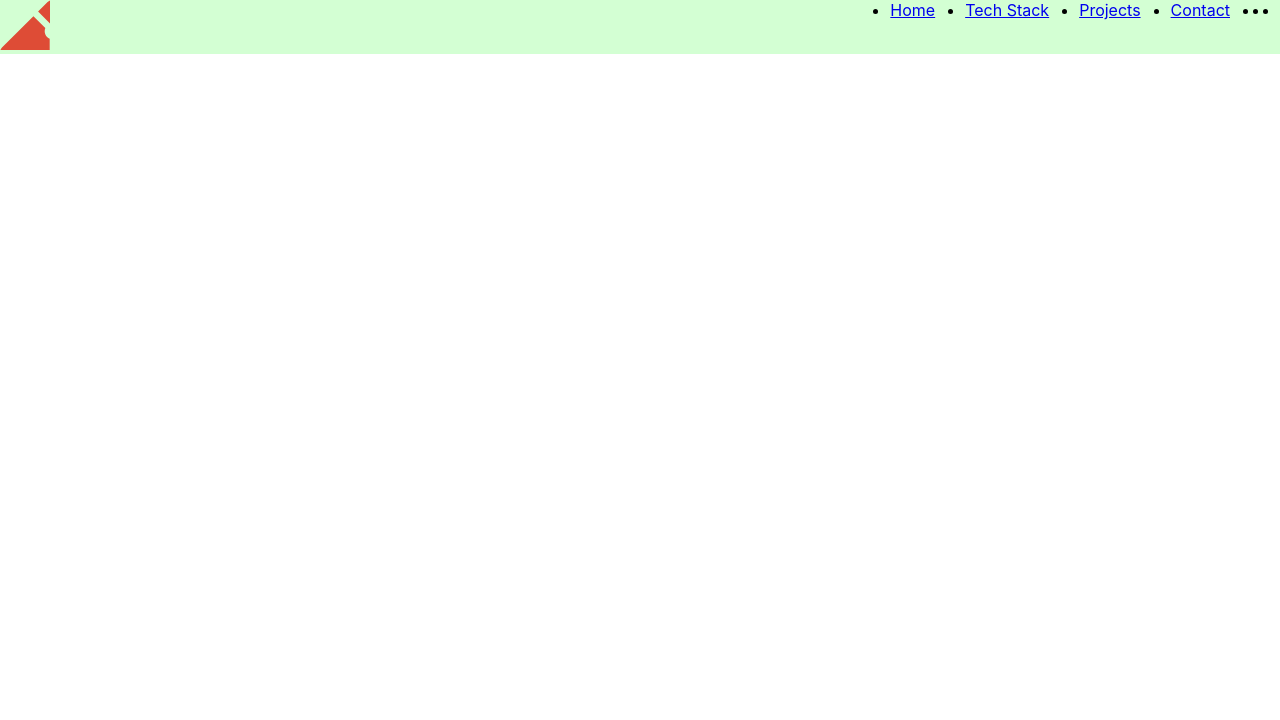
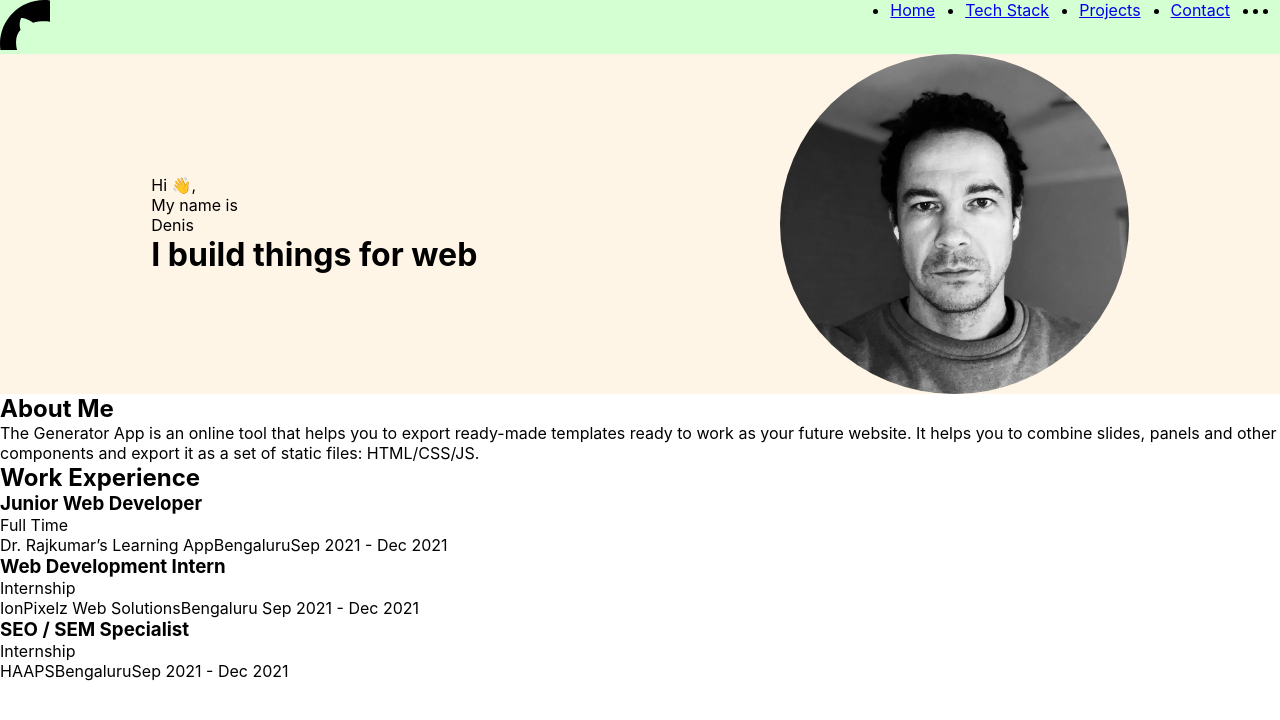
Before and after one commit to dyv21/portfolio, a React app: page / in a window 1280 px wide. Shown: the top 720 px of the page. Built offline with nearby package versions, Linux system fonts and the light colour scheme.

Commit message:
add Main & About

```diff
--- a/src/App.tsx
+++ b/src/App.tsx
@@ -1,12 +1,16 @@
 import './App.css';
 import styled from 'styled-components';
 import {Header} from "./layout/header/Header";
+import {Main} from "./layout/sections/main/Main";
+import {About} from "./layout/sections/about/About";
 
 
 function App() {
     return (
         <div className="App">
           <Header/>
+          <Main/>
+          <About/>
             {/*<Title>Styled-components <span>.attrs</span> method</Title>*/}
 
             {/*<Form>*/}
--- /dev/null
+++ b/src/components/FlexWrapper.tsx
@@ -0,0 +1,16 @@
+import styled from 'styled-components';
+
+type FlexWrapperType = {
+  direction?: string
+  justyfy?: string
+  align?: string
+  wrap?: string
+}
+
+export const FlexWrapper = styled.div<FlexWrapperType>`
+  display: flex;
+  flex-direction: ${props => props.direction || "row"};
+  justify-content: ${props => props.justyfy || "flex-start"};
+  align-items: ${props => props.align || "stretch"};
+  flex-wrap: ${props => props.wrap || "nowrap"}
+`
--- a/src/components/logo/logo.tsx
+++ b/src/components/logo/logo.tsx
@@ -6,7 +6,7 @@ export const Logo = () => {
   return (
     <StyledLogo href="/">
 
-      <Icon iconId={'git-icon'}/>
+      <Icon iconId={'github-icon'}/>
 
     </StyledLogo>
   );
--- /dev/null
+++ b/src/layout/sections/about/About.tsx
@@ -0,0 +1,50 @@
+import React from 'react';
+
+export const About = () => {
+  return (
+    <div>
+      <div>
+        <h2>About Me</h2>
+        <p>The Generator App is an online tool that helps you to export ready-made templates ready to work as your future website. It helps you to combine slides, panels and other components and export it as a set of static files: HTML/CSS/JS.</p>
+      </div>
+      <div>
+        <h2>Work Experience</h2>
+        <div>
+          <h3>Junior Web Developer</h3>
+
+          <span>Full Time</span>
+          <div>
+            <span>Dr. Rajkumar’s Learning App</span>
+            <span>Bengaluru</span>
+            <span>Sep 2021 - Dec 2021</span>
+          </div>
+        </div>
+
+        <div>
+          <h3>Web Development Intern</h3>
+
+          <span>Internship</span>
+          <div>
+            <span>IonPixelz Web Solutions</span>
+            <span>Bengaluru</span>
+            <span> Sep 2021 - Dec 2021</span>
+          </div>
+        </div>
+
+
+
+        <div>
+          <h3>SEO / SEM Specialist</h3>
+
+          <span>Internship</span>
+          <div>
+            <span>HAAPS</span>
+            <span>Bengaluru</span>
+            <span>Sep 2021 - Dec 2021</span>
+          </div>
+        </div>
+      </div>
+
+    </div>
+  );
+};
--- /dev/null
+++ b/src/layout/sections/main/Main.tsx
@@ -0,0 +1,35 @@
+import React from 'react';
+import photo from '../../../assets/img/denis_photo.webp'
+import styled from "styled-components";
+import {FlexWrapper} from "../../../components/FlexWrapper";
+
+
+export const Main = () => {
+  return (
+    <StyledMain>
+      <FlexWrapper align={"center"} justyfy={"space-around"}>
+        <FlexWrapper direction={"column"}>
+          <span>Hi 👋,</span>
+          <span>My name is</span>
+          <span>Denis</span>
+          <h1>I build things for web</h1>
+
+        </FlexWrapper>
+        <Photo src={photo} alt="Photo"/>
+
+      </FlexWrapper>
+    </StyledMain>
+  );
+};
+
+const Photo = styled.img`
+width: 349px;
+height: 340px;
+border-radius: 50% ;
+object-fit: cover;
+object-position: 50% 70%;
+`
+
+const StyledMain = styled.div`
+background-color: #fff5e7;
+`
```
